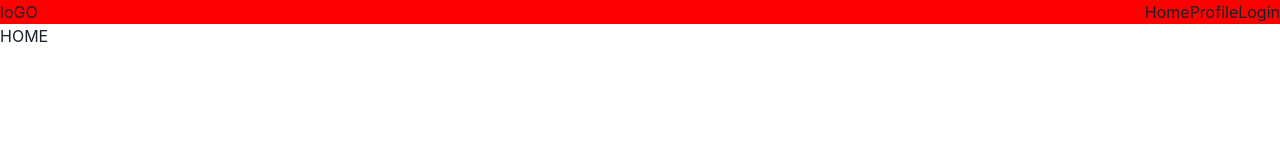
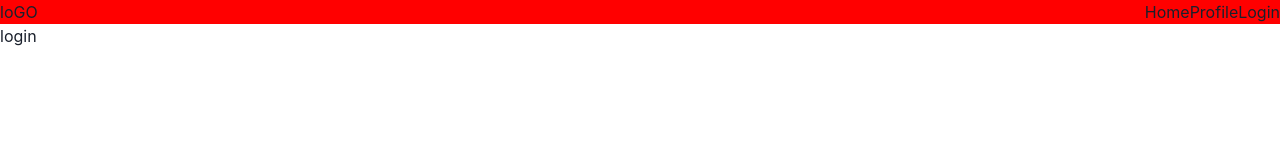
Before and after one commit to Prakashchandra-007/BookeraCLinet, a React (Create React App) app: page /login in a window 1280 px wide. Shown: the top 160 px of the page. Built offline with nearby package versions, Linux system fonts and the light colour scheme.

Commit message:
wip login scree

```diff
--- a/src/pages/Login/index.js
+++ b/src/pages/Login/index.js
@@ -1,7 +1,7 @@
 import React from "react";
 
 const Login = () => {
-  return <div>HOME</div>;
+  return <div>login</div>;
 };
 
 export default Login;
```
